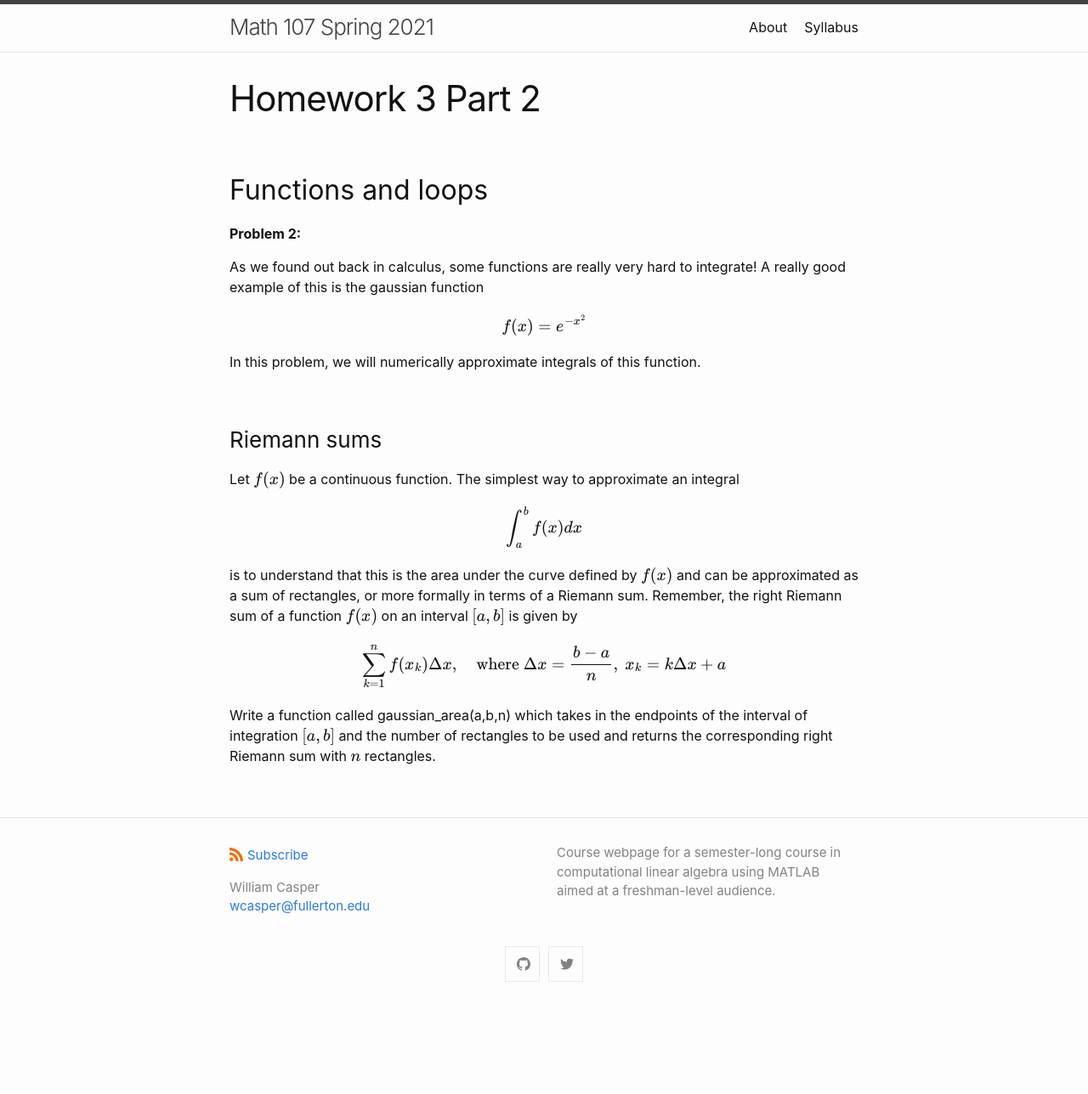
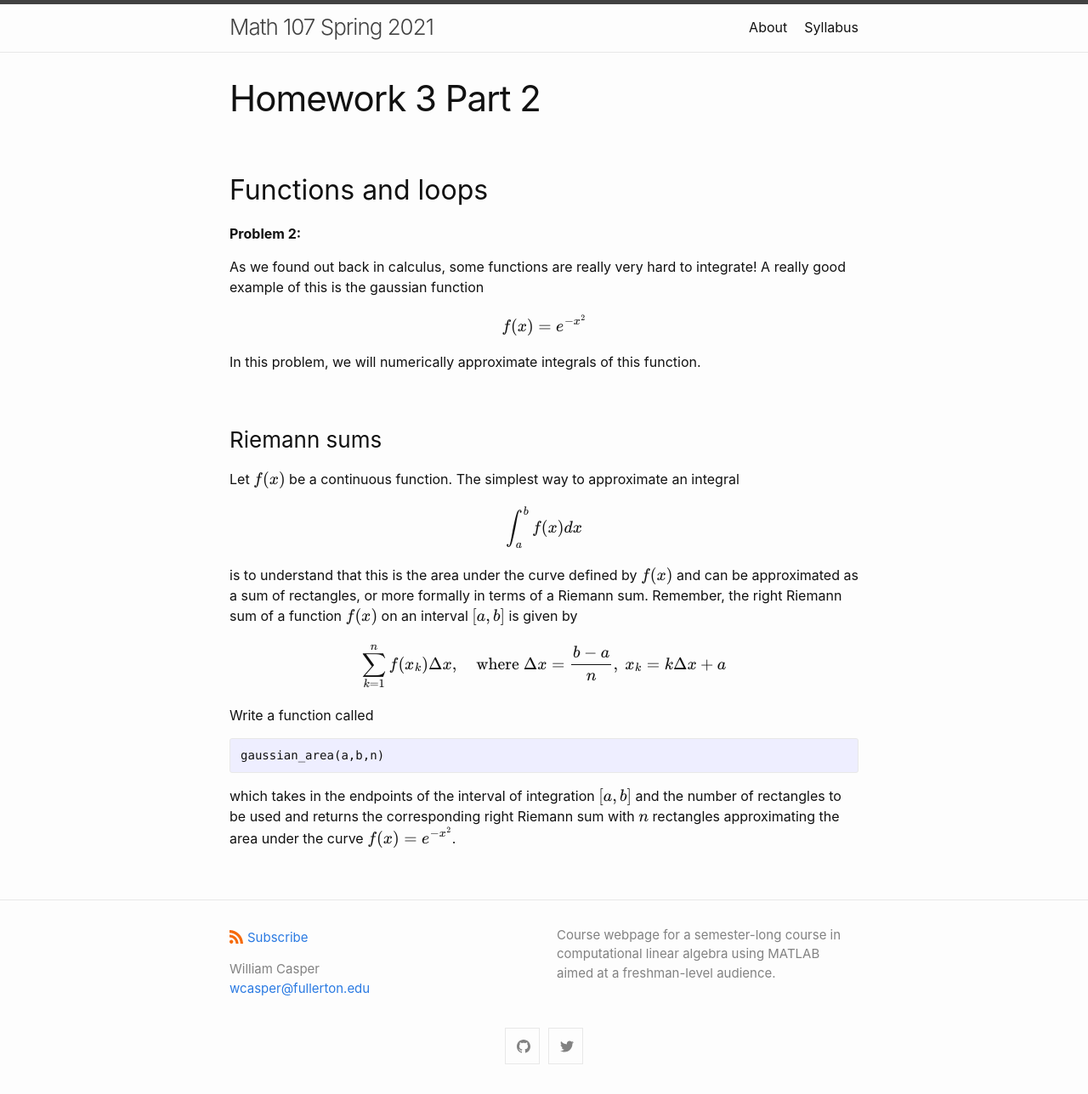
Before and after one commit to wcasper/math107spring2021, a Jekyll site: the page built from homework/hw3/hw3-part2.md, in a window 1280 px wide. Shown: the whole page at 85% size. Built offline with Jekyll 4.4.1, drawn with Linux system fonts in a browser that asks for light colours; before the commit the page ends 1191 px from its top, so only the background shows below that.

Commit message:
added omitted instructions

````diff
--- a/homework/hw3/hw3-part2.md
+++ b/homework/hw3/hw3-part2.md
@@ -24,4 +24,10 @@ is to understand that this is the area under the curve defined by $$f(x)$$ and c
 
 $$\sum_{k=1}^n f(x_k)\Delta x,\quad\text{where}\ \Delta x= \frac{b-a}{n},\ x_k = k\Delta x + a$$
 
-Write a function called gaussian_area(a,b,n) which takes in the endpoints of the interval of integration $$[a,b]$$ and the number of rectangles to be used and returns the corresponding right Riemann sum with $$n$$ rectangles.
+Write a function called
+
+```Matlab
+gaussian_area(a,b,n)
+```
+
+which takes in the endpoints of the interval of integration $$[a,b]$$ and the number of rectangles to be used and returns the corresponding right Riemann sum with $$n$$ rectangles approximating the area under the curve $$f(x) = e^{-x^2}$$.
````
